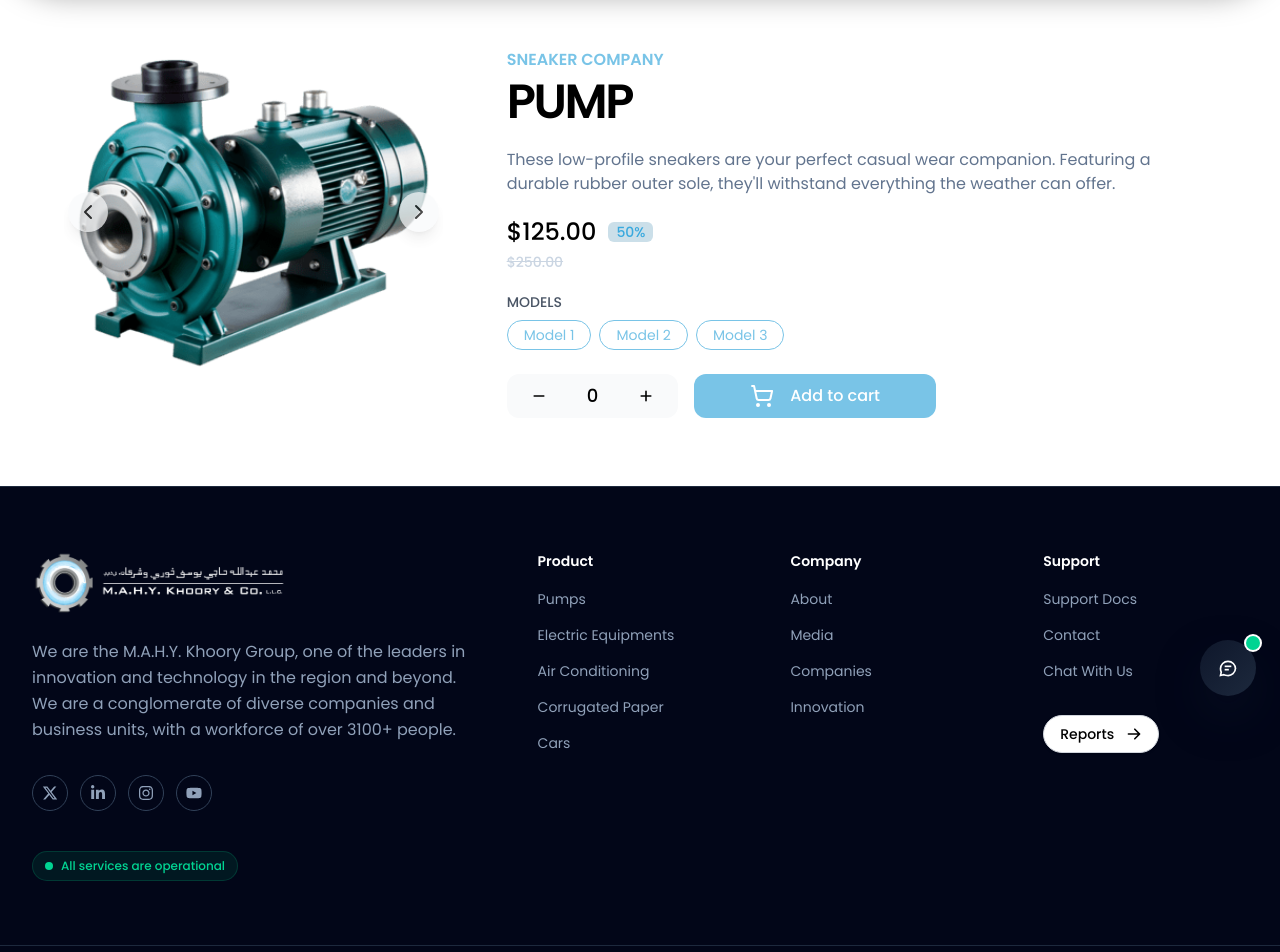
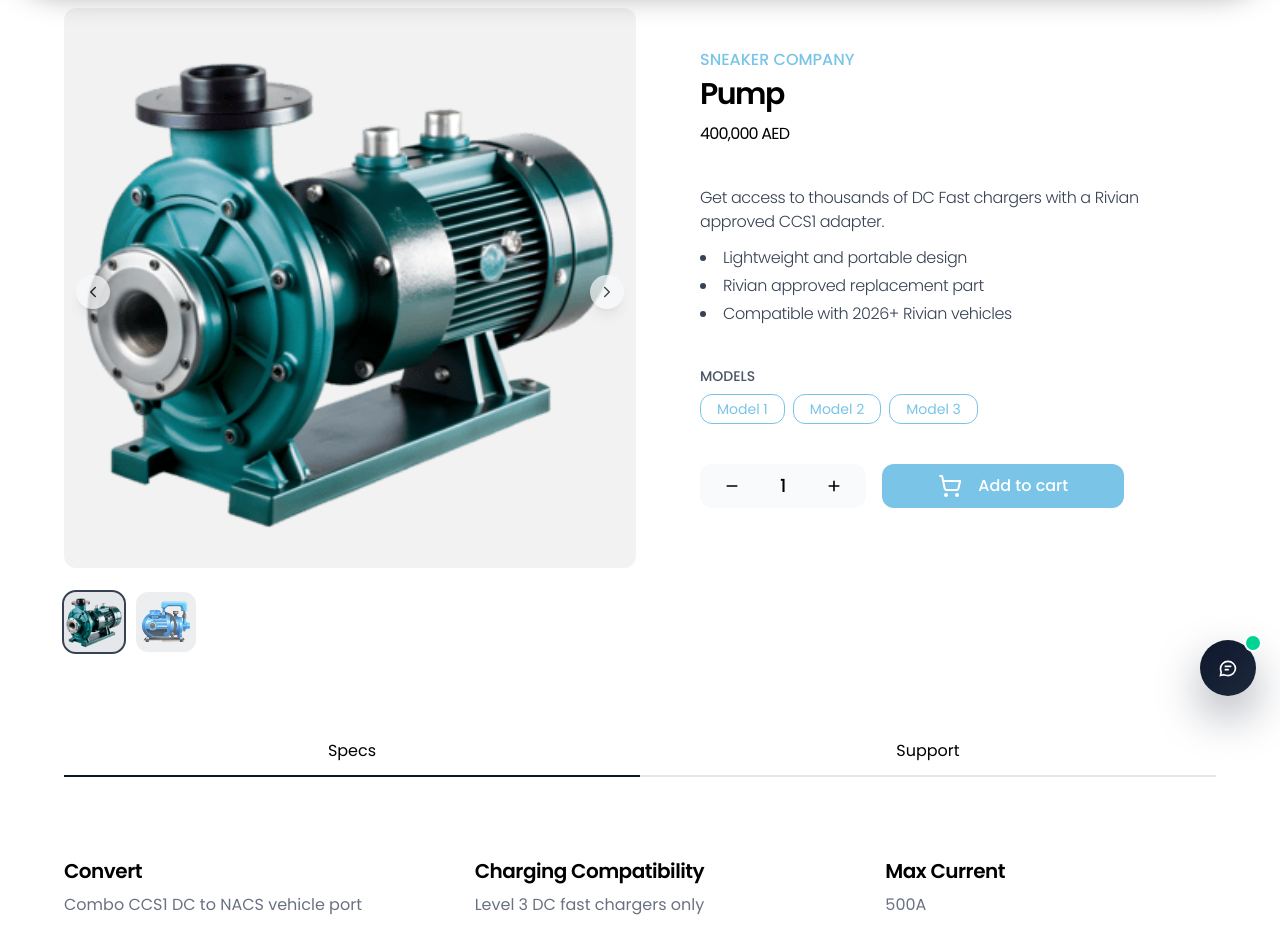
Before and after one commit to mohammadhamzaashahid/mahy, a Next.js app: page /shop/1 in a window 1280 px wide. Shown: the part 80-1032 px from the top of the page. Built offline with nearby package versions, Linux system fonts and the light colour scheme; no server answers.

Commit message:
product page design

```diff
--- a/app/shop/[id]/page.jsx
+++ b/app/shop/[id]/page.jsx
@@ -1,4 +1,5 @@
 import Product from '@/components/UI/shop/Product';
+import Specs from '@/components/UI/shop/Specs';
 import { getProduct } from '@/constants/products';
 import { getLocale, getTranslations } from 'next-intl/server';
 import React from 'react'
@@ -12,8 +13,11 @@ async function ProductPage({ params, searchParams }) {
     const locale = await getLocale();
 
     return (
-        <main className='max-w-6xl mx-auto mt-22 pb-15 grid grid-cols-1 lg:grid-cols-3 gap-2'>
-            <Product product={product} model={model} locale={locale} />
+        <main className='max-w-6xl mx-auto mt-22 pb-15 '>
+            <div className='grid grid-cols-1 lg:grid-cols-2 gap-2'>
+                <Product product={product} model={model} locale={locale} />
+            </div>
+            <Specs />
         </main>
     )
 }
--- a/components/UI/companies/Filters.jsx
+++ b/components/UI/companies/Filters.jsx
@@ -32,7 +32,7 @@ function Filters({ filters, search }) {
                 onClick={handleShowFilters}
                 className={`
                     fixed bottom-3 left-3 ${showFilters ? "z-50" : "z-20"}
-                    rounded-3xl border-base bg-white/20 backdrop-blur-xl px-6 py-2 t-base lg:hidden backdrop-saturate-150`}>
+                    rounded-3xl border-base px-6 py-2 t-base lg:hidden`}>
                 {showFilters ? "Close" : "Filters"}
             </button>
 
--- a/components/UI/shop/Product.jsx
+++ b/components/UI/shop/Product.jsx
@@ -9,7 +9,7 @@ import Cookies from "js-cookie";
 function Product({ product, model, locale }) {
     const [imageIndex, setImageIndex] = useState(0);
     const [modelIndex, setModelIndex] = useState(Number(model));
-    const [quantity, setQuantity] = useState(0);
+    const [quantity, setQuantity] = useState(1);
     const productId = product.id;
 
     const handleModelIndex = (i) => {
@@ -21,7 +21,7 @@ function Product({ product, model, locale }) {
     };
 
     const decrement = () => {
-        if (quantity === 0) return;
+        if (quantity === 1) return;
         setQuantity(quantity - 1);
     };
 
@@ -57,46 +57,63 @@ function Product({ product, model, locale }) {
 
     return (
         <>
-            <div className="relative h-[50vh] rounded-xl overflow-hidden">
-                <Image src={product.images[imageIndex]} alt={product.name} fill style={{ objectFit: "contain" }} />
-                <div className="absolute inset-0 pt-2 px-1 flex items-center justify-between lg:opacity-70 hover:opacity-100 hover:bg-black/5 transition-all duration-500">
+            <div className="">
+                <div className='relative h-[50vh] lg:h-140 rounded-xl overflow-hidden bg-black/5'>
+                    <Image src={product.images[imageIndex]} alt={product.name} fill style={{ objectFit: "cover" }} />
+                    <div className="absolute inset-0 pt-2 px-3 flex items-center justify-between lg:opacity-70 hover:opacity-100 transition-all duration-300">
                         <div
                             onClick={handlePrev}
                             className="rounded-full bg-gray-50 p-2 shadow-lg cursor-pointer"
                         >
-                        <ChevronLeft />
+                            <ChevronLeft size={18} />
                         </div>
                         <div
                             onClick={handleNext}
                             className="rounded-full bg-gray-50 p-2 shadow-lg cursor-pointer"
                         >
-                        <ChevronRight />
+                            <ChevronRight size={18} />
                         </div>
                     </div>
                 </div>
-            <div className="flex flex-col justify-center mt-10 px-8 lg:px-14 lg:col-span-2 select-none">
-                <p className="t-base font-semibold uppercase">SNEAKER COMPANY</p>
-                <h1 className={`text-3xl lg:text-5xl font-semibold leading-tight uppercase ${locale !== "ar" && "tracking-tighter"}`}>{product.name}</h1>
-                <p className="mt-4 text-slate-500">
-                    These low-profile sneakers are your perfect casual wear companion.
-                    Featuring a durable rubber outer sole, they'll withstand everything
-                    the weather can offer.
+                <div className="hidden lg:flex flex-wrap mt-6 gap-3">
+                    {images.map((image, i) => (
+                        <div key={i} className='relative'>
+                            <button onClick={() => setImageIndex(i)}>
+                                <Image
+                                    width={60} height={60} style={{ objectFit: "cover" }}
+                                    className={`rounded-xl bg-gray-200 ${imageIndex === i ? "outline-2 outline-gray-700 " : "opacity-70"
+                                        }`}
+                                    src={image} alt={product.name}
+                                />
+                            </button>
+                        </div>
+                    ))}
+                </div>
+
+            </div>
+            <div className="flex flex-col mt-10 px-8 lg:px-14 select-none">
+                <p className="t-base font-medium uppercase">SNEAKER COMPANY</p>
+                <h1 className={`text-3xl font-semibold leading-tight mt-1 ${locale !== "ar" && "tracking-tighter"}`}>{product.name}</h1>
+                <p className="mt-2 tracking-tighter">{product.price.toLocaleString()} AED</p>
+
+                <p className="mt-10 text-gray-700 font-light tracking-tight">
+                    Get access to thousands of DC Fast chargers with a Rivian approved CCS1 adapter.
                 </p>
-                <div className="flex gap-3 mt-5 items-center">
-                    <p className="font-medium text-2xl">$125.00</p>
-                    <p className="font-medium text-sm rounded-md px-2 bg-[#cbdfe9] text-[#39a9de]">50%</p>
-                </div>
-                <p className="font-medium text-sm text-slate-300 line-through mt-1">$250.00</p>
-                <div className='mt-5'>
+                <ul className='list-disc list-inside space-y-1 mt-3 text-gray-700 font-light tracking-tight'>
+                    <li>Lightweight and portable design</li>
+                    <li>Rivian approved replacement part</li>
+                    <li>Compatible with 2026+ Rivian vehicles</li>
+                </ul>
+                <div className='mt-10'>
                     <p className='font-medium uppercase text-sm text-gray-600 mb-2'>Models</p>
                     {models.map((model, i) => (
                         <button key={i} onClick={() => handleModelIndex(i)}
-                            className={`rounded-2xl border border-[#79c4e7] ${i === modelIndex ? "text-white bg-[#79c4e7]" : "text-[#79c4e7]"}  py-1 px-4 mr-2 text-sm hover:text-white hover:bg-[#79c4e7] transition-colors duration-300`}>
+                            className={`rounded-xl border border-[#79c4e7] ${i === modelIndex ? "text-white bg-[#79c4e7]" : "text-[#79c4e7]"}  py-1 px-4 mr-2 text-sm hover:text-white hover:bg-[#79c4e7] transition-colors duration-300`}>
                             {model}
                         </button>
                     ))}
                 </div>
-                <div className="lg:flex gap-4 mt-6">
+                <div className="lg:flex gap-4 mt-10">
                     <div className="bg-gray-50 rounded-xl py-2 px-6 flex justify-between gap-10 lg:w-fit">
                         <button onClick={decrement}>
                             <HiMinus />
@@ -106,7 +123,7 @@ function Product({ product, model, locale }) {
                             <HiPlus />
                         </button>
                     </div>
-                    <button onClick={addToCart} className="b-base b-base-hover rounded-xl py-2 px-14 flex items-center justify-center gap-4 w-full lg:w-fit" >
+                    <button onClick={addToCart} className="mt-4 lg:mt-0 b-base b-base-hover rounded-xl py-2 px-14 flex items-center justify-center gap-4 w-full lg:w-fit" >
                         <ShoppingCart stroke='white' />
                         <p className="text-white font-medium">Add to cart</p>
                     </button>
--- a/components/UI/shop/ProductCard.jsx
+++ b/components/UI/shop/ProductCard.jsx
@@ -9,7 +9,7 @@ export default function ProductCard({ title, image, models, price, href }) {
 
   return (
     <div className="relative rounded-3xl bg-gray-50 px-6 pt-10 pb-8 hover:bg-gray-100 duration-500 transition-all">
-      <div className="relative mt-4 h-30 w-full">
+      <div className="relative mt-4 h-50 w-full">
         <Image
           src={image}
           alt={title}
@@ -22,7 +22,7 @@ export default function ProductCard({ title, image, models, price, href }) {
       <p className="mt-4 text-sm text-gray-500 font-medium uppercase">{models.length > 1 ? "Models" : "Model"}</p>
       <div className="flex gap-1 flex-wrap mt-2">
         {models.map((model, i) => (
-          <button onClick={() => setSelectedModel(i)} key={i} className={`py-1 px-3 text-xs rounded-2xl border-base ${i === selectedModel ? "b-base text-white" : "t-base"}`}>{model}</button>
+          <button onClick={() => setSelectedModel(i)} key={i} className={`py-1 px-3 text-sm rounded-2xl border-base ${i === selectedModel ? "b-base text-white" : "t-base"}`}>{model}</button>
         ))}
       </div>
       <p className="font-medium mt-6 text-lg">{price.toLocaleString()} AED</p>
--- /dev/null
+++ b/components/UI/shop/Specs.jsx
@@ -0,0 +1,52 @@
+import { Tab, TabGroup, TabList, TabPanel, TabPanels } from '@headlessui/react'
+import Link from 'next/link';
+
+const tabs = ["Specs", "Support"]
+
+const specs = [
+    { title: "Convert", text: "Combo CCS1 DC to NACS vehicle port" },
+    { title: "Charging Compatibility", text: "Level 3 DC fast chargers only" },
+    { title: "Max Current", text: "500A" },
+    { title: "Max Voltage", text: "1000V" },
+    { title: "Compatibility", text: "CCS DC chargers" }
+];
+
+const support = [
+    { title: "Supporting Documents", text: "User Guide", link: "/" },
+    { title: "Warranty", text: "2 Years", link: "/" }
+];
+
+function Specs() {
+    return (
+        <TabGroup className={"mt-15 w-full mb-15"}>
+            <TabList className={"grid grid-cols-2"}>
+                {tabs.map((tab, i) => (
+                    <Tab key={i}
+                        className={"rounded-t-xl border-b-2 py-3 border-gray-200 data-selected:border-gray-900 data-hover:bg-gray-100 data-selected:bg-white transition-all duration-300"}>
+                        {tab}
+                    </Tab>
+                ))}
+            </TabList>
+            <TabPanels>
+                <TabPanel className={"grid md:grid-cols-2 lg:grid-cols-3 gap-20 mt-20"}>
+                    {specs.map((spec, i) => (
+                        <div key={i}>
+                            <p className='font-semibold text-xl tracking-tight'>{spec.title}</p>
+                            <p className='text-gray-500 mt-2'>{spec.text}</p>
+                        </div>
+                    ))}
+                </TabPanel>
+                <TabPanel className={"grid md:grid-cols-2 lg:grid-cols-3 gap-20 mt-20"}>
+                    {support.map((s, i) => (
+                        <div key={i}>
+                            <p className='font-semibold text-xl tracking-tight mb-2'>{s.title}</p>
+                            <Link href={s.link} className='text-gray-500 border-b'>{s.text}</Link>
+                        </div>
+                    ))}
+                </TabPanel>
+            </TabPanels>
+        </TabGroup>
+    )
+}
+
+export default Specs
--- a/constants/products.js
+++ b/constants/products.js
@@ -7,7 +7,7 @@ const products = [
             "Model 2",
             "Model 3",
         ],
-        images: ["/pump.png", "/pump2.jpeg"],
+        images: ["/pump.png", "/pump2.png"],
         price: 400000,
         partnerId: 0
     },
```
Also changed, not shown: public/pump2.jpeg (deleted), public/pump2.png (added). Lines whose indentation alone changed are shown as unchanged.
